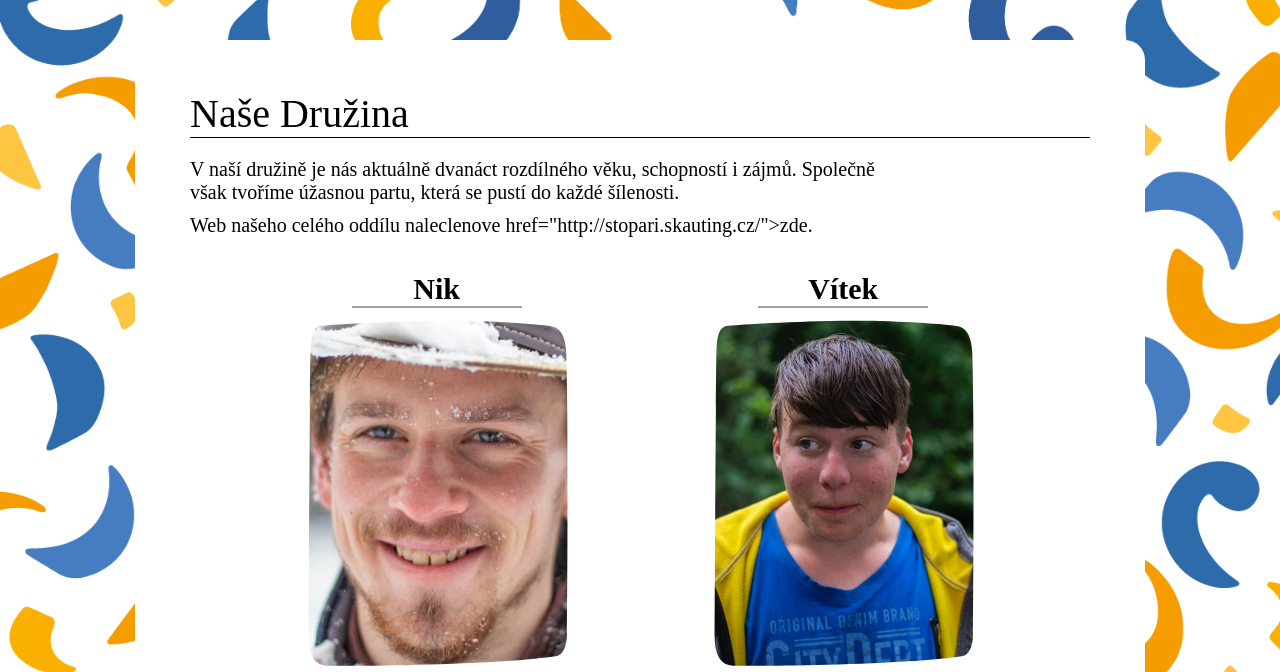
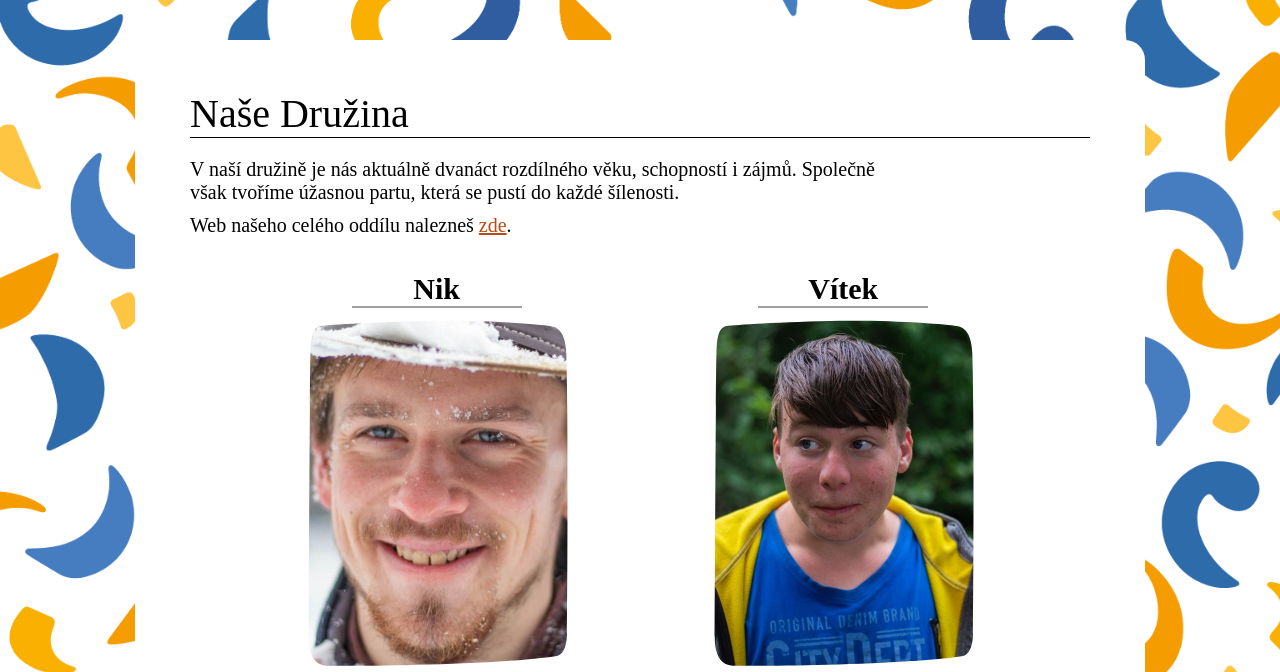
Before and after one commit to RobotStopari/spinostranky, a PHP site: page /clenove in a window 1280 px wide. Shown: the part 102-774 px from the top of the page. Run offline with PHP 8.4, Linux system fonts and the light colour scheme; some web fonts are replaced.

Commit message:
Edit mistake with link in Druzina page

```diff
--- a/pages/druzina.php
+++ b/pages/druzina.php
@@ -9,7 +9,7 @@
         <main class="page-float">
                 <h1>Naše Družina</h1>
                 <p class="clenove-text">V naší družině je nás aktuálně dvanáct rozdílného věku, schopností i zájmů. Společně však tvoříme úžasnou partu, která se pustí do každé šílenosti.</p>
-                <p class="clenove-text">Web našeho celého oddílu naleclenove href="http://stopari.skauting.cz/">zde</>.</p>
+                <p class="clenove-text">Web našeho celého oddílu nalezneš <a href="http://stopari.skauting.cz/">zde</a>.</p>
                 <ul class="gallery-table">
                     <?php foreach($people as $person) {
                         setPerson ($person["name"], $person["img"], $person["color"], $person["content"]);
```
